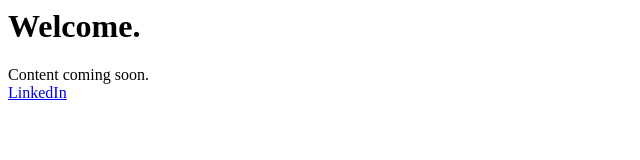
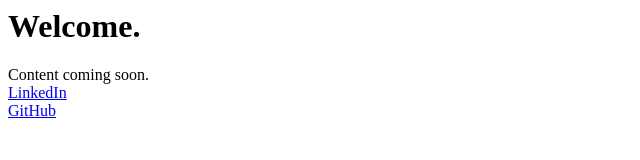
Before and after one commit to mattelgin/personal-website, a plain HTML site: page index.html in a window 1280 px wide. Shown: the full height of the page, 0-640 px from the left. Drawn offline with Linux system fonts and the light colour scheme.

Commit message:
added GitHub link

```diff
--- a/index.html
+++ b/index.html
@@ -3,5 +3,6 @@
 <h1><b>Welcome.</b></h1>
 <BODY>Content coming soon.
 <BR><a href="http://www.linkedin.com/pub/matt-elgin/47/ba7/985">LinkedIn</a>
+<BR><a href="https://github.com/mattelgin">GitHub</a>
 </BODY>
 </HTML>
```
